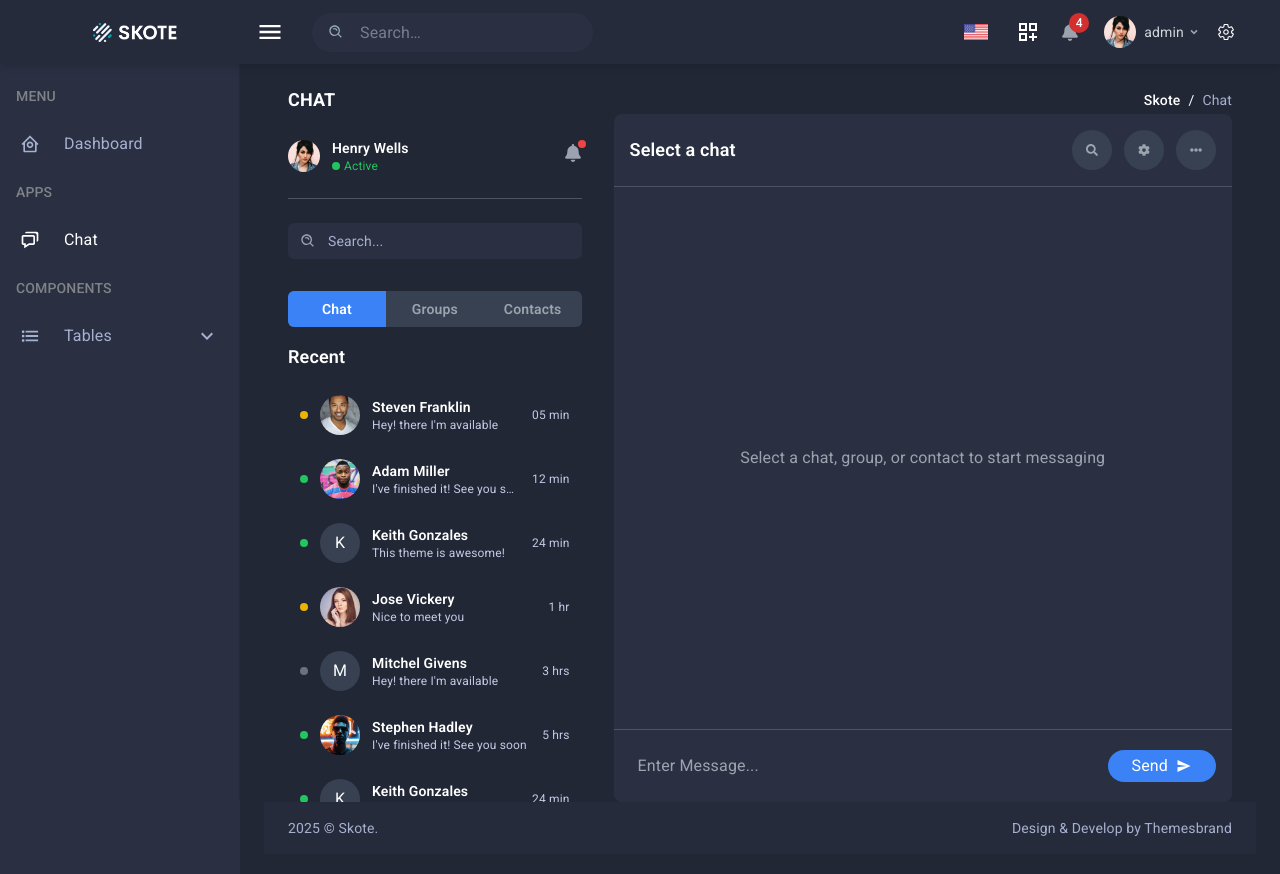
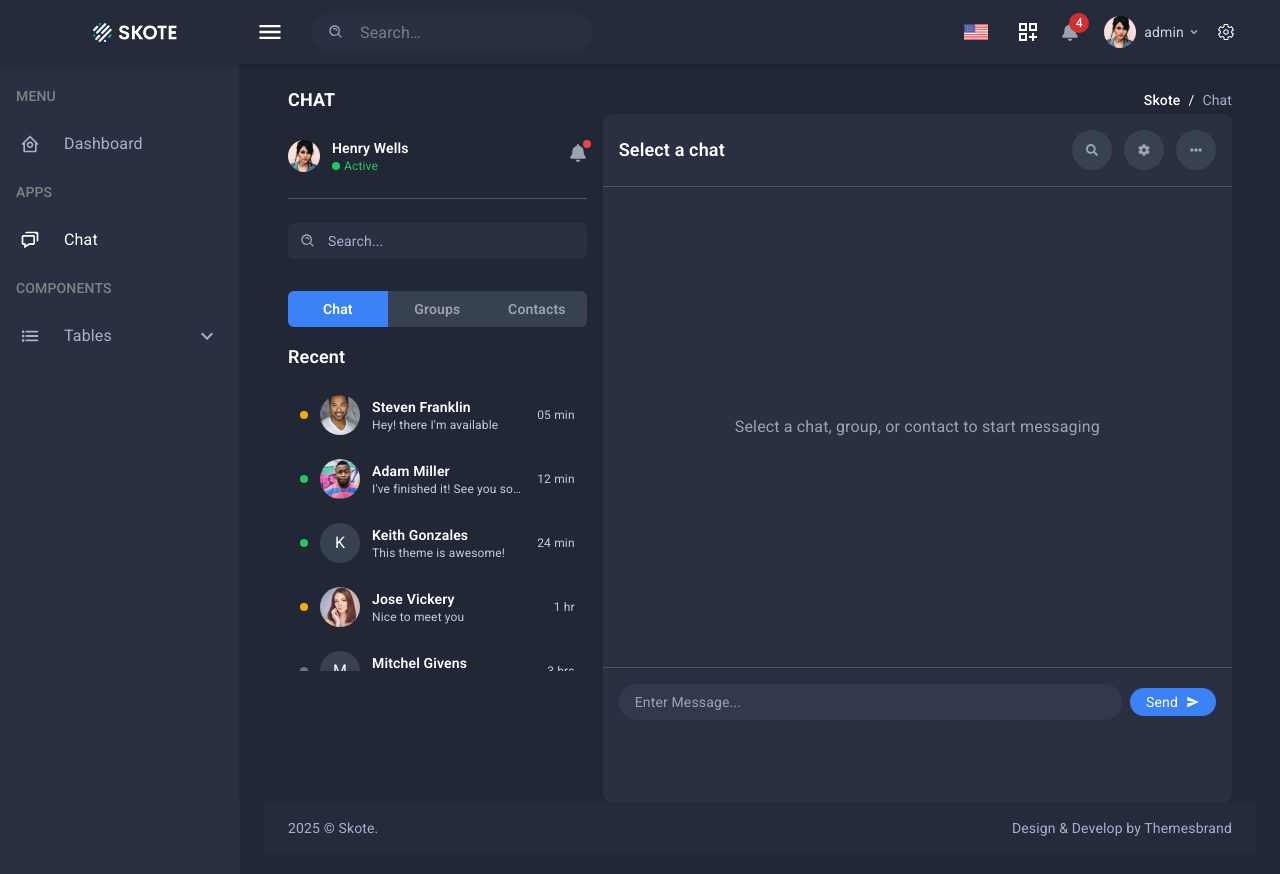
Before and after one commit to lequythien/admin-dashboard, a React (Vite) app in the folder admin/: page /chat in a window 1280 px wide. Shown: the top 874 px of the page. Built offline with nearby package versions, Linux system fonts and the light colour scheme; a web font is replaced by a local one.

Commit message:
update new  code 26/03/2025

```diff
--- a/admin/src/pages/Chat/Chat.jsx
+++ b/admin/src/pages/Chat/Chat.jsx
@@ -27,21 +27,9 @@ const Chat = () => {
       status: "pending",
       messages: [
         { sender: "Steven Franklin", text: "Good morning 😊", time: "10:00" },
-        {
-          sender: "You",
-          text: "Hi, How are you? What about our next meeting?",
-          time: "10:02",
-        },
-        {
-          sender: "Steven Franklin",
-          text: "Yeah everything is fine",
-          time: "10:06",
-        },
-        {
-          sender: "You",
-          text: "& Next meeting tomorrow 10.00AM",
-          time: "10:06",
-        },
+        { sender: "You", text: "Hi, How are you? What about our next meeting?", time: "10:02" },
+        { sender: "Steven Franklin", text: "Yeah everything is fine", time: "10:06" },
+        { sender: "You", text: "& Next meeting tomorrow 10.00AM", time: "10:06" },
         { sender: "Steven Franklin", text: "Wow that's great", time: "10:07" },
       ],
     },
@@ -52,17 +40,9 @@ const Chat = () => {
       avatar: Img_recent2,
       status: "online",
       messages: [
-        {
-          sender: "Adam Miller",
-          text: "Hi, How are you? What about our next meeting?",
-          time: "10:02",
-        },
+        { sender: "Adam Miller", text: "Hi, How are you? What about our next meeting?", time: "10:02" },
         { sender: "You", text: "Yeah everything is fine", time: "10:06" },
-        {
-          sender: "Adam Miller",
-          text: "& Next meeting tomorrow 10.00AM",
-          time: "10:06",
-        },
+        { sender: "Adam Miller", text: "& Next meeting tomorrow 10.00AM", time: "10:06" },
       ],
     },
     {
@@ -72,16 +52,8 @@ const Chat = () => {
       avatar: "",
       status: "online",
       messages: [
-        {
-          sender: "Keith Gonzales",
-          text: "Yeah everything is fine",
-          time: "10:06",
-        },
-        {
-          sender: "You",
-          text: "& Next meeting tomorrow 10.00AM",
-          time: "10:06",
-        },
+        { sender: "Keith Gonzales", text: "Yeah everything is fine", time: "10:06" },
+        { sender: "You", text: "& Next meeting tomorrow 10.00AM", time: "10:06" },
         { sender: "Keith Gonzales", text: "Wow that's great", time: "10:07" },
       ],
     },
@@ -104,11 +76,7 @@ const Chat = () => {
       status: "offline",
       messages: [
         { sender: "Mitchel Givens", text: "Good morning 😊", time: "10:00" },
-        {
-          sender: "You",
-          text: "& Next meeting tomorrow 10.00AM",
-          time: "10:06",
-        },
+        { sender: "You", text: "& Next meeting tomorrow 10.00AM", time: "10:06" },
         { sender: "Mitchel Givens", text: "Wow that's great", time: "10:07" },
       ],
     },
@@ -120,21 +88,9 @@ const Chat = () => {
       status: "online",
       messages: [
         { sender: "Stephen Hadley", text: "Good morning 😊", time: "10:00" },
-        {
-          sender: "You",
-          text: "Hi, How are you? What about our next meeting?",
-          time: "10:02",
-        },
-        {
-          sender: "Stephen Hadley",
-          text: "Yeah everything is fine",
-          time: "10:06",
-        },
-        {
-          sender: "You",
-          text: "& Next meeting tomorrow 10.00AM",
-          time: "10:06",
-        },
+        { sender: "You", text: "Hi, How are you? What about our next meeting?", time: "10:02" },
+        { sender: "Stephen Hadley", text: "Yeah everything is fine", time: "10:06" },
+        { sender: "You", text: "& Next meeting tomorrow 10.00AM", time: "10:06" },
       ],
     },
     {
@@ -144,31 +100,12 @@ const Chat = () => {
       avatar: "",
       status: "online",
       messages: [
-        {
-          sender: "Keith Gonzales",
-          text: "Good morning 😊",
-          time: "10:00",
-        },
-        {
-          sender: "You",
-          text: "Hi, How are you? What about our next meeting?",
-          time: "10:02",
-        },
-        {
-          sender: "Keith Gonzales",
-          text: "Yeah everything is fine",
-          time: "10:06",
-        },
-        {
-          sender: "You",
-          text: "& Next meeting tomorrow 10.00AM",
-          time: "10:06",
-        },
-        {
-          sender: "Keith Gonzales",
-          text: "Wow that's great",
-          time: "10:07",
-        },
+        { sender: "Keith Gonzales", text: "Good morning 😊", time: "10:00" },
+        { sender: "You", text: "Hi, How are you? What about our next meeting?", time: "10:02" },
+        { sender: "Keith Gonzales", text: "Yeah everything is fine", time: "10:06" },
+        { sender: "You", text: "& Next meeting tomorrow 10.00AM", time: "10:06" },
+        { sender: "Keith Gonzales", text: "Wow that's great", time: "10:07" },
+        { sender: "Keith Gonzales", text: "Wow that's great", time: "10:07" },
       ],
     },
   ];
@@ -178,68 +115,28 @@ const Chat = () => {
       name: "General",
       initial: "G",
       messages: [
-        {
-          sender: "Steven Franklin",
-          text: "Good morning 😊",
-          time: "10:00",
-        },
-        {
-          sender: "You",
-          text: "Hi, How are you? What about our next meeting?",
-          time: "10:02",
-        },
-        {
-          sender: "Steven Franklin",
-          text: "Yeah everything is fine",
-          time: "10:06",
-        },
-        {
-          sender: "You",
-          text: "& Next meeting tomorrow 10.00AM",
-          time: "10:06",
-        },
-        {
-          sender: "Steven Franklin",
-          text: "Wow that's great",
-          time: "10:07",
-        },
+        { sender: "Steven Franklin", text: "Good morning 😊", time: "10:00" },
+        { sender: "You", text: "Hi, How are you? What about our next meeting?", time: "10:02" },
+        { sender: "Steven Franklin", text: "Yeah everything is fine", time: "10:06" },
+        { sender: "You", text: "& Next meeting tomorrow 10.00AM", time: "10:06" },
+        { sender: "Steven Franklin", text: "Wow that's great", time: "10:07" },
       ],
     },
     {
       name: "Reporting",
       initial: "R",
       messages: [
-        {
-          sender: "Adam Miller",
-          text: "Hi, How are you? What about our next meeting?",
-          time: "10:02",
-        },
-        {
-          sender: "You",
-          text: "Yeah everything is fine",
-          time: "10:06",
-        },
-        {
-          sender: "Adam Miller",
-          text: "& Next meeting tomorrow 10.00AM",
-          time: "10:06",
-        },
+        { sender: "Adam Miller", text: "Hi, How are you? What about our next meeting?", time: "10:02" },
+        { sender: "You", text: "Yeah everything is fine", time: "10:06" },
+        { sender: "Adam Miller", text: "& Next meeting tomorrow 10.00AM", time: "10:06" },
       ],
     },
     {
       name: "Meeting",
       initial: "M",
       messages: [
-        {
-          sender: "Keith Gonzales",
-          text: "Yeah everything is fine",
-          time: "10:06",
-        },
-        {
-          sender: "You",
-          text: "& Next meeting tomorrow 10.00AM",
-          time: "11:06",
-        },
+        { sender: "Keith Gonzales", text: "Yeah everything is fine", time: "10:06" },
+        { sender: "You", text: "& Next meeting tomorrow 10.00AM", time: "11:06" },
         { sender: "Keith Gonzales", text: "Wow that's great", time: "11:07" },
       ],
     },
@@ -248,27 +145,15 @@ const Chat = () => {
       initial: "A",
       messages: [
         { sender: "Jose Vickery", text: "Good morning 😊", time: "10:00" },
-        {
-          sender: "You",
-          text: "Yeah everything is fine",
-          time: "10:06",
-        },
+        { sender: "You", text: "Yeah everything is fine", time: "10:06" },
       ],
     },
     {
       name: "Project B",
       initial: "B",
       messages: [
-        {
-          sender: "Mitchel Givens",
-          text: "Good morning 😊",
-          time: "10:00",
-        },
-        {
-          sender: "You",
-          text: "& Next meeting tomorrow 10.00AM",
-          time: "10:06",
-        },
+        { sender: "Mitchel Givens", text: "Good morning 😊", time: "10:00" },
+        { sender: "You", text: "& Next meeting tomorrow 10.00AM", time: "10:06" },
         { sender: "Mitchel Givens", text: "Wow that's great", time: "10:07" },
       ],
     },
@@ -280,31 +165,11 @@ const Chat = () => {
       initial: "A",
       status: "online",
       messages: [
-        {
-          sender: "Steven Franklin",
-          text: "Good morning 😊",
-          time: "10:00",
-        },
-        {
-          sender: "You",
-          text: "Hi, How are you? What about our next meeting?",
-          time: "10:02",
-        },
-        {
-          sender: "Steven Franklin",
-          text: "Yeah everything is fine",
-          time: "10:06",
-        },
-        {
-          sender: "You",
-          text: "& Next meeting tomorrow 10.00AM",
-          time: "10:06",
-        },
-        {
-          sender: "Steven Franklin",
-          text: "Wow that's great",
-          time: "10:07",
-        },
+        { sender: "Steven Franklin", text: "Good morning 😊", time: "10:00" },
+        { sender: "You", text: "Hi, How are you? What about our next meeting?", time: "10:02" },
+        { sender: "Steven Franklin", text: "Yeah everything is fine", time: "10:06" },
+        { sender: "You", text: "& Next meeting tomorrow 10.00AM", time: "10:06" },
+        { sender: "Steven Franklin", text: "Wow that's great", time: "10:07" },
       ],
     },
     {
@@ -312,21 +177,9 @@ const Chat = () => {
       initial: "A",
       status: "offline",
       messages: [
-        {
-          sender: "Adam Miller",
-          text: "Hi, How are you? What about our next meeting?",
-          time: "10:02",
-        },
-        {
-          sender: "You",
-          text: "Yeah everything is fine",
-          time: "10:06",
-        },
-        {
-          sender: "Adam Miller",
-          text: "& Next meeting tomorrow 10.00AM",
-          time: "10:06",
-        },
+        { sender: "Adam Miller", text: "Hi, How are you? What about our next meeting?", time: "10:02" },
+        { sender: "You", text: "Yeah everything is fine", time: "10:06" },
+        { sender: "Adam Miller", text: "& Next meeting tomorrow 10.00AM", time: "10:06" },
       ],
     },
     {
@@ -334,16 +187,8 @@ const Chat = () => {
       initial: "B",
       status: "pending",
       messages: [
-        {
-          sender: "Keith Gonzales",
-          text: "Yeah everything is fine",
-          time: "10:06",
-        },
-        {
-          sender: "You",
-          text: "& Next meeting tomorrow 10.00AM",
-          time: "11:06",
-        },
+        { sender: "Keith Gonzales", text: "Yeah everything is fine", time: "10:06" },
+        { sender: "You", text: "& Next meeting tomorrow 10.00AM", time: "11:06" },
         { sender: "Keith Gonzales", text: "Wow that's great", time: "11:07" },
       ],
     },
@@ -353,11 +198,7 @@ const Chat = () => {
       status: "online",
       messages: [
         { sender: "Jose Vickery", text: "Good morning 😊", time: "10:00" },
-        {
-          sender: "You",
-          text: "Yeah everything is fine",
-          time: "10:06",
-        },
+        { sender: "You", text: "Yeah everything is fine", time: "10:06" },
       ],
     },
     {
@@ -365,16 +206,8 @@ const Chat = () => {
       initial: "C",
       status: "online",
       messages: [
-        {
-          sender: "Mitchel Givens",
-          text: "Good morning 😊",
-          time: "10:00",
-        },
-        {
-          sender: "You",
-          text: "& Next meeting tomorrow 10.00AM",
-          time: "10:06",
-        },
+        { sender: "Mitchel Givens", text: "Good morning 😊", time: "10:00" },
+        { sender: "You", text: "& Next meeting tomorrow 10.00AM", time: "10:06" },
         { sender: "Mitchel Givens", text: "Wow that's great", time: "10:07" },
       ],
     },
@@ -384,59 +217,25 @@ const Chat = () => {
       status: "offline",
       messages: [
         { sender: "Stephen Hadley", text: "Good morning 😊", time: "10:00" },
-        {
-          sender: "You",
-          text: "Hi, How are you? What about our next meeting?",
-          time: "10:02",
-        },
-        {
-          sender: "Stephen Hadley",
-          text: "Yeah everything is fine",
-          time: "10:06",
-        },
-        {
-          sender: "You",
-          text: "& Next meeting tomorrow 10.00AM",
-          time: "10:06",
-        },
+        { sender: "You", text: "Hi, How are you? What about our next meeting?", time: "10:02" },
+        { sender: "Stephen Hadley", text: "Yeah everything is fine", time: "10:06" },
+        { sender: "You", text: "& Next meeting tomorrow 10.00AM", time: "10:06" },
       ],
     },
-
     {
       name: "Dolores Minter",
       initial: "D",
       status: "online",
       messages: [
-        {
-          sender: "Keith Gonzales",
-          text: "Good morning 😊",
-          time: "10:00",
-        },
-        {
-          sender: "You",
-          text: "Hi, How are you? What about our next meeting?",
-          time: "10:02",
-        },
-        {
-          sender: "Keith Gonzales",
-          text: "Yeah everything is fine",
-          time: "10:06",
-        },
-        {
-          sender: "You",
-          text: "& Next meeting tomorrow 10.00AM",
-          time: "10:06",
-        },
-        {
-          sender: "Keith Gonzales",
-          text: "Wow that's great",
-          time: "10:07",
-        },
+        { sender: "Keith Gonzales", text: "Good morning 😊", time: "10:00" },
+        { sender: "You", text: "Hi, How are you? What about our next meeting?", time: "10:02" },
+        { sender: "Keith Gonzales", text: "Yeah everything is fine", time: "10:06" },
+        { sender: "You", text: "& Next meeting tomorrow 10.00AM", time: "10:06" },
+        { sender: "Keith Gonzales", text: "Wow that's great", time: "10:07" },
       ],
     },
   ].sort((a, b) => a.name.localeCompare(b.name));
 
-  // Hàm xử lý chọn
   const handleChatSelect = (chat) => {
     setSelectedChat(chat);
     setSelectedGroup(null);
@@ -455,7 +254,6 @@ const Chat = () => {
     setSelectedGroup(null);
   };
 
-  // Hàm lọc dữ liệu
   const filteredChats = chats.filter(
     (chat) =>
       chat.name.toLowerCase().includes(searchTerm.toLowerCase()) ||
@@ -476,14 +274,13 @@ const Chat = () => {
 
   const [isOpen, setIsOpen] = useState(false);
 
-  // Toggle the dropdown menu
   const toggleDropdown = () => {
     setIsOpen(!isOpen);
   };
 
   return (
-      <div className="w-full h-screen bg-[#222736] text-white flex flex-col">
-        <div className="px-6 pt-8 flex items-center justify-between">
+    <div className="w-full min-h-screen bg-[#222736] text-white flex flex-col">
+      <div className="px-4 sm:px-6 pt-8 flex items-center justify-between">
         <h1 className="text-lg font-bold">CHAT</h1>
         <div className="flex items-center text-sm">
           <a href="#" className="font-medium">
@@ -494,8 +291,10 @@ const Chat = () => {
         </div>
       </div>
 
-        <div className="flex flex-1 overflow-hidden px-6">
-          <div className="w-1/3 flex flex-col pr-4">
+      {/* Container chính với responsive */}
+      <div className="flex flex-col lg:flex-row flex-1 overflow-hidden px-4 sm:px-6">
+        {/* Cột trái */}
+        <div className="w-full lg:w-1/3 flex flex-col pr-0 lg:pr-4 mb-4 lg:mb-0">
           <div className="flex items-center justify-between py-6">
             <div className="flex items-center space-x-3">
               <img src={Avatar} alt="User" className="w-8 h-8 rounded-full" />
@@ -508,28 +307,20 @@ const Chat = () => {
               </div>
             </div>
 
-              {/* icon bell */}
             <div className="relative">
               <button
                 onClick={toggleDropdown}
                 className="relative focus:outline-none"
               >
                 <motion.div
-                    animate={{
-                      rotate: [0, 15, -15, 15, 0],
-                    }}
-                    transition={{
-                      duration: 0.5,
-                      repeat: Infinity,
-                      repeatDelay: 1,
-                    }}
+                  animate={{ rotate: [0, 15, -15, 15, 0] }}
+                  transition={{ duration: 0.5, repeat: Infinity, repeatDelay: 1 }}
                 >
                   <FaBell className="text-gray-400 text-lg" />
                 </motion.div>
                 <span className="absolute -top-1 -right-1 w-2 h-2 bg-red-500 rounded-full"></span>
               </button>
 
-                {/* Dropdown Menu */}
               {isOpen && (
                 <motion.div
                   initial={{ opacity: 0, y: 10 }}
@@ -600,7 +391,7 @@ const Chat = () => {
             {activeTab === "Chat" && (
               <>
                 <h1 className="text-lg font-semibold mb-3">Recent</h1>
-                  <div className="h-[calc(100%)] overflow-y-auto scrollbar-thin scrollbar-thumb-gray-600 scrollbar-track-gray-800">
+                <div className="max-h-[18rem] overflow-y-auto scrollbar-thin scrollbar-thumb-gray-600 scrollbar-track-gray-800">
                   {filteredChats.map((chat, index) => (
                     <div
                       key={index}
@@ -654,7 +445,7 @@ const Chat = () => {
             {activeTab === "Groups" && (
               <>
                 <h1 className="text-lg font-semibold mb-3">Group</h1>
-                  <div className="h-[calc(100%-2rem)] overflow-y-auto scrollbar-thin scrollbar-thumb-gray-600 scrollbar-track-gray-800">
+                <div className="max-h-[18rem] overflow-y-auto scrollbar-thin scrollbar-thumb-gray-600 scrollbar-track-gray-800">
                   {filteredGroups.map((group, index) => (
                     <div
                       key={index}
@@ -685,7 +476,7 @@ const Chat = () => {
             {activeTab === "Contacts" && (
               <>
                 <h1 className="text-base font-semibold mb-3">Contact</h1>
-                  <div className="h-[calc(100%-2rem)] overflow-y-auto scrollbar-thin scrollbar-thumb-gray-600 scrollbar-track-gray-800">
+                <div className="max-h-[18rem] overflow-y-auto scrollbar-thin scrollbar-thumb-gray-600 scrollbar-track-gray-800">
                   {Object.entries(
                     filteredContacts.reduce((acc, contact) => {
                       const initial = contact.name[0].toUpperCase();
@@ -727,7 +518,8 @@ const Chat = () => {
           </div>
         </div>
 
-          <div className="w-2/3 flex flex-col bg-[#2a3042] rounded-lg ml-4">
+        {/* Cột phải */}
+        <div className="w-full lg:w-2/3 flex flex-col bg-[#2a3042] rounded-lg">
           <div className="flex justify-between items-center px-4 py-4 border-b border-gray-600">
             <div>
               <h1 className="text-lg font-semibold">
@@ -740,25 +532,20 @@ const Chat = () => {
                 <div className="flex items-center space-x-1">
                   <span
                     className={`w-2 h-2 rounded-full ${
-                        (selectedChat?.status || selectedContact?.status) ===
-                        "online"
+                      (selectedChat?.status || selectedContact?.status) === "online"
                         ? "bg-green-500"
-                          : (selectedChat?.status ||
-                                selectedContact?.status) === "pending"
+                        : (selectedChat?.status || selectedContact?.status) === "pending"
                         ? "bg-yellow-500"
                         : "bg-gray-500"
                     }`}
                   />
                   <p className="text-xs text-green-500">
-                      {(selectedChat?.status || selectedContact?.status) ===
-                      "online"
+                    {(selectedChat?.status || selectedContact?.status) === "online"
                       ? "Online"
                       : (selectedChat?.status || selectedContact?.status)
                           ?.charAt(0)
                           .toUpperCase() +
-                          (
-                            selectedChat?.status || selectedContact?.status
-                          )?.slice(1)}
+                        (selectedChat?.status || selectedContact?.status)?.slice(1)}
                   </p>
                 </div>
               )}
@@ -803,18 +590,16 @@ const Chat = () => {
             </div>
           </div>
 
-            <div className="flex-1 p-4 overflow-y-auto scrollbar-thin scrollbar-thumb-gray-600 scrollbar-track-gray-800">
+          <div className="flex-1 p-4 max-h-[30rem] overflow-y-auto scrollbar-thin scrollbar-thumb-gray-600 scrollbar-track-gray-800">
             {selectedChat ? (
               <div className="space-y-4">
                 {selectedChat.messages.map((msg, idx) => (
                   <div
                     key={idx}
-                      className={
-                        msg.sender === "You" ? "text-right" : "text-left"
-                      }
+                    className={msg.sender === "You" ? "text-right" : "text-left"}
                   >
                     <div
-                        className={`text-sm p-3 rounded-lg inline-block max-w-md ${
+                      className={`text-sm p-3 rounded-lg inline-block max-w-[90%] sm:max-w-md ${
                         msg.sender === "You" ? "bg-[#444c5c]" : "bg-[#3b4252]"
                       }`}
                     >
@@ -834,12 +619,10 @@ const Chat = () => {
                 {selectedGroup.messages.map((msg, idx) => (
                   <div
                     key={idx}
-                      className={
-                        msg.sender === "You" ? "text-right" : "text-left"
-                      }
+                    className={msg.sender === "You" ? "text-right" : "text-left"}
                   >
                     <div
-                        className={`text-sm p-3 rounded-lg inline-block max-w-md ${
+                      className={`text-sm p-3 rounded-lg inline-block max-w-[90%] sm:max-w-md ${
                         msg.sender === "You" ? "bg-[#444c5c]" : "bg-[#3b4252]"
                       }`}
                     >
@@ -859,12 +642,10 @@ const Chat = () => {
                 {selectedContact.messages.map((msg, idx) => (
                   <div
                     key={idx}
-                      className={
-                        msg.sender === "You" ? "text-right" : "text-left"
-                      }
+                    className={msg.sender === "You" ? "text-right" : "text-left"}
                   >
                     <div
-                        className={`text-sm p-3 rounded-lg inline-block max-w-md ${
+                      className={`text-sm p-3 rounded-lg inline-block max-w-[90%] sm:max-w-md ${
                         msg.sender === "You" ? "bg-[#444c5c]" : "bg-[#3b4252]"
                       }`}
                     >
@@ -881,7 +662,7 @@ const Chat = () => {
               </div>
             ) : (
               <div className="flex items-center justify-center h-full">
-                  <p className="text-gray-400">
+                <p className="text-gray-400 text-center">
                   Select a chat, group, or contact to start messaging
                 </p>
               </div>
@@ -893,9 +674,9 @@ const Chat = () => {
               <input
                 type="text"
                 placeholder="Enter Message..."
-                  className="flex-1 bg-[#2a3042] outline-none text-white placeholder-gray-400 p-2 rounded-md focus:ring-2 focus:ring-blue-500"
+                className="flex-1 bg-[#32394e] outline-none text-white placeholder-gray-400 pl-4 py-2 rounded-full text-sm w-full"
               />
-                <button className="bg-blue-500 px-6 py-1 rounded-full hover:bg-blue-600 flex items-center transition-colors">
+              <button className="bg-blue-500 px-4 py-1 rounded-full hover:bg-blue-600 flex items-center transition-colors text-sm">
                 Send
                 <IoMdSend className="ml-2" />
               </button>
```
Lines whose indentation alone changed are shown as unchanged.
